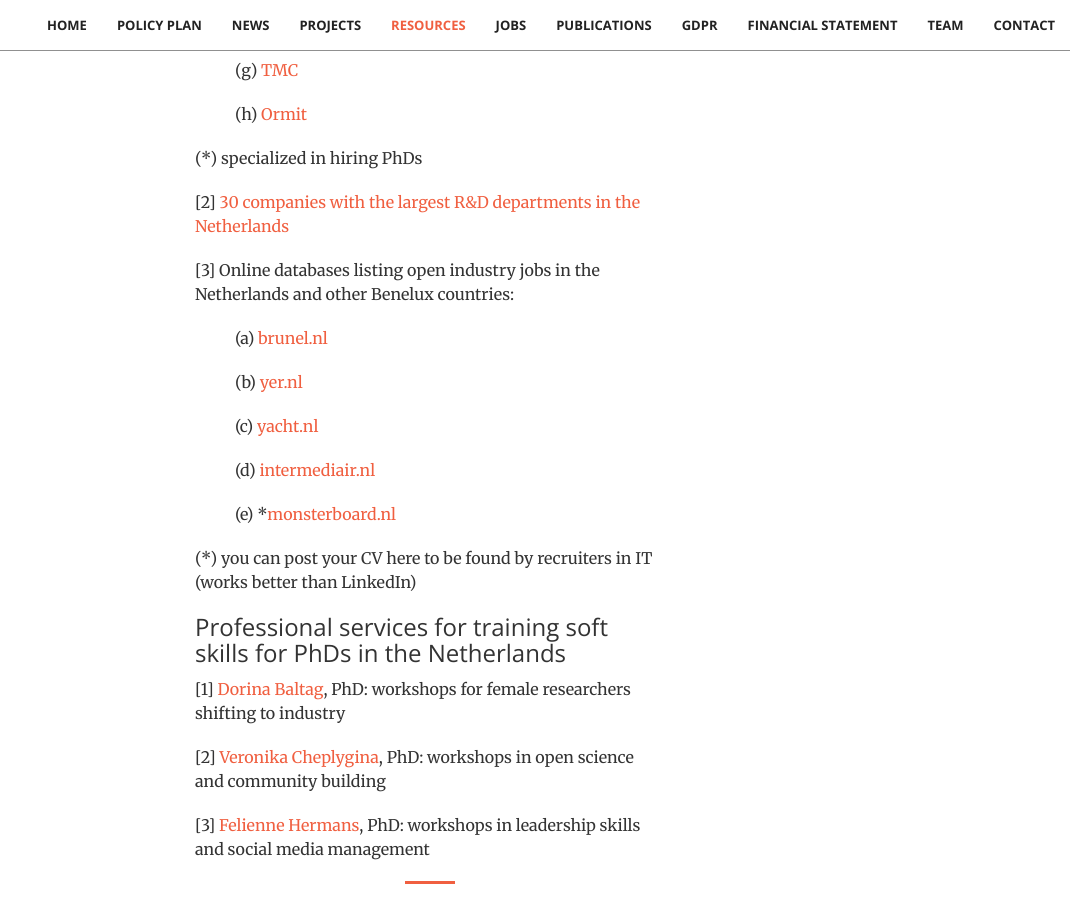
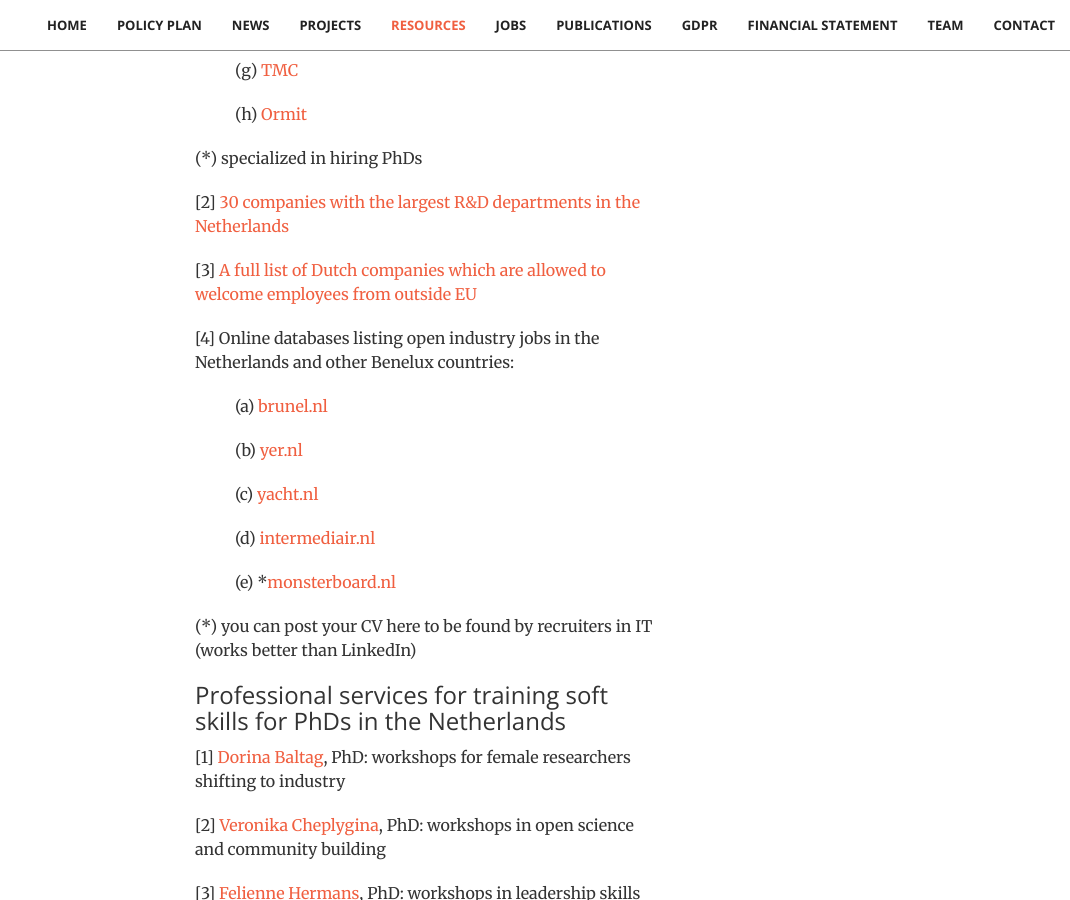
Before and after one commit to stichting-solaris/stichting-solaris.github.io, a Jekyll site: the page built from index.html, in a window 1280 px wide and 900 px high, scrolled down 9476 px. Shown: the whole window, without its empty margins (210-1280 px from the left). Built offline with Jekyll 4.4.1, drawn with Linux system fonts in a browser that asks for light colours; some of the changed text lies outside the part shown.

Commit message:
Update resources.html

```diff
--- a/_includes/resources.html
+++ b/_includes/resources.html
@@ -31,7 +31,10 @@
                 <p> [2] <a href="https://www.technischweekblad.nl/upload/documents/tinymce/COMSOL_ad_NL_TWTopPosters.pdf">
                     30 companies with the largest R&D departments in the Netherlands</a></p>
 
-                <p> [3] Online databases listing open industry jobs in the Netherlands and other Benelux countries:
+                <p> [3] <a href="https://ind.nl/en/Documents/Public_Register_Regular_Labour_and_Highly_Skilled_Migrants.pdf">
+                    A full list of Dutch companies which are allowed to welcome employees from outside EU</a></p>
+
+                <p> [4] Online databases listing open industry jobs in the Netherlands and other Benelux countries:
                     <p class="tab">(a) <a href="https://www.brunel.nl/">brunel.nl</a></p>
                     <p class="tab">(b) <a href="https://www.yer.nl/">yer.nl</a></p>
                     <p class="tab">(c) <a href="https://www.yacht.nl/">yacht.nl</a></p>
@@ -65,7 +68,7 @@
                     a free website dedicated to Early Career Reseachers. It contains:
                 <p class="tab">(a) Community forum</p>
                 <p class="tab">(b) Repository of open travel grant calls</p>
-                <p class="tab">(c) Database of useful articles</p>
+                <p class="tab">(c) Da tabase of useful articles</p>
                 <p></p>
                 <p></p>
 
```
